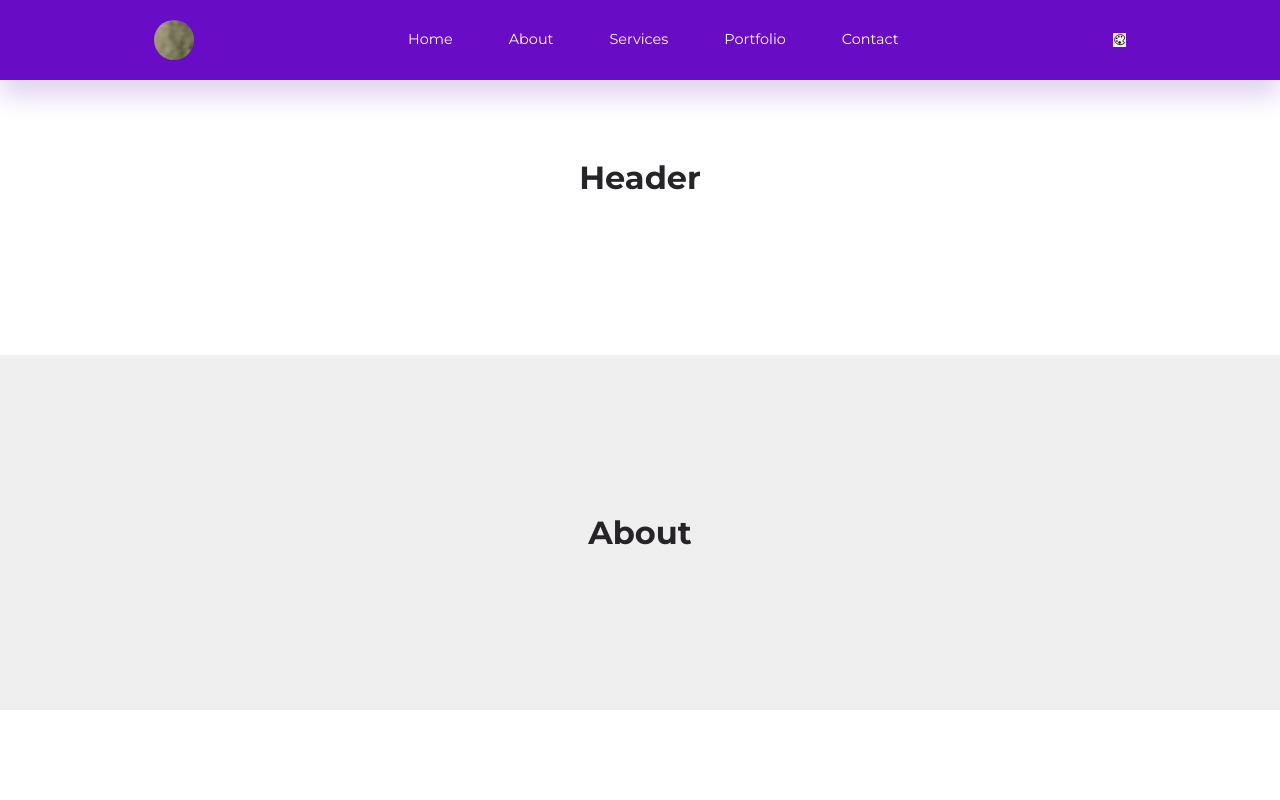
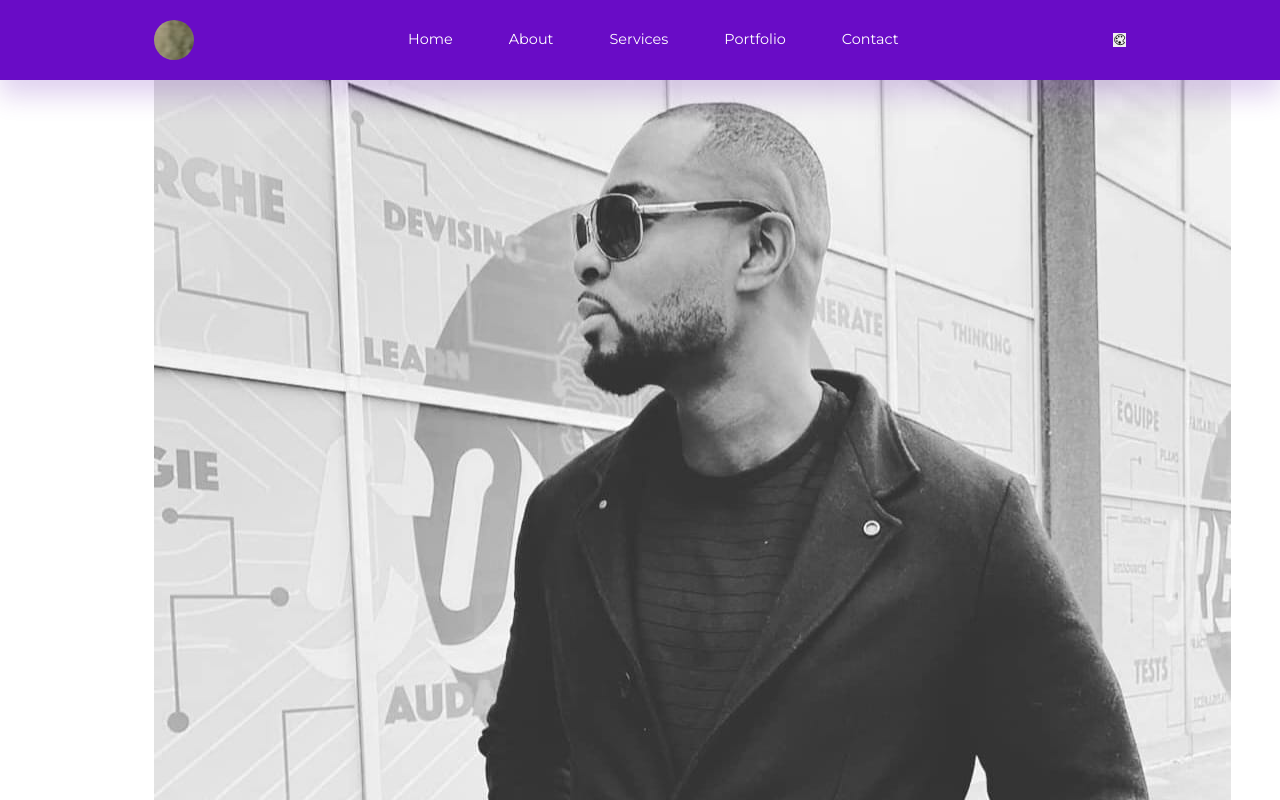
Before and after one commit to MajesticLopes/react_portfolio, a React (Create React App) app: page / in a window 1280 px wide. Shown: the top 800 px of the page. Built offline with nearby package versions, Linux system fonts and the light colour scheme.

Commit message:
description et photo du header

```diff
--- a/src/sections/header/Header.jsx
+++ b/src/sections/header/Header.jsx
@@ -1,8 +1,26 @@
 import './header.css'
+import HeaderImage from '../../assets/header.jpg'
 
 const Header = () => {
   return (
-    <section id="header"><h2>Header</h2></section>
+    <header id="header">
+      <div className="container header__container">
+        <div className="header__profile">
+          <img src={HeaderImage} alt="Header Portait" />
+        </div>
+        <h3>Michael Lopes</h3>
+        <p>
+        Sports enthusiast and passionate about IT and sales, I am a junior full-stack developer with a solid background in management.
+        Having recently completed an intensive bootcamp at Le Wagon Montreal and having completed several team projects, I present myself as an adaptable, curious and very motivated person.
+        Currently, I am looking not only for a programming position, but also for a large team with which I could grow professionally. I will be delighted to be able to learn and contribute to your team by bringing my qualities.
+        In short, feel comfortable asking me any questions regarding my professional background.
+        </p>
+        <div className='header__cta'>
+          <a href="#contact">Let's Talk</a>
+          <a href="#portfolio">My Work</a>
+        </div>
+      </div>
+    </header>
   )
 }
 
```
Also changed, not shown: src/assets/header.jpg (added).
